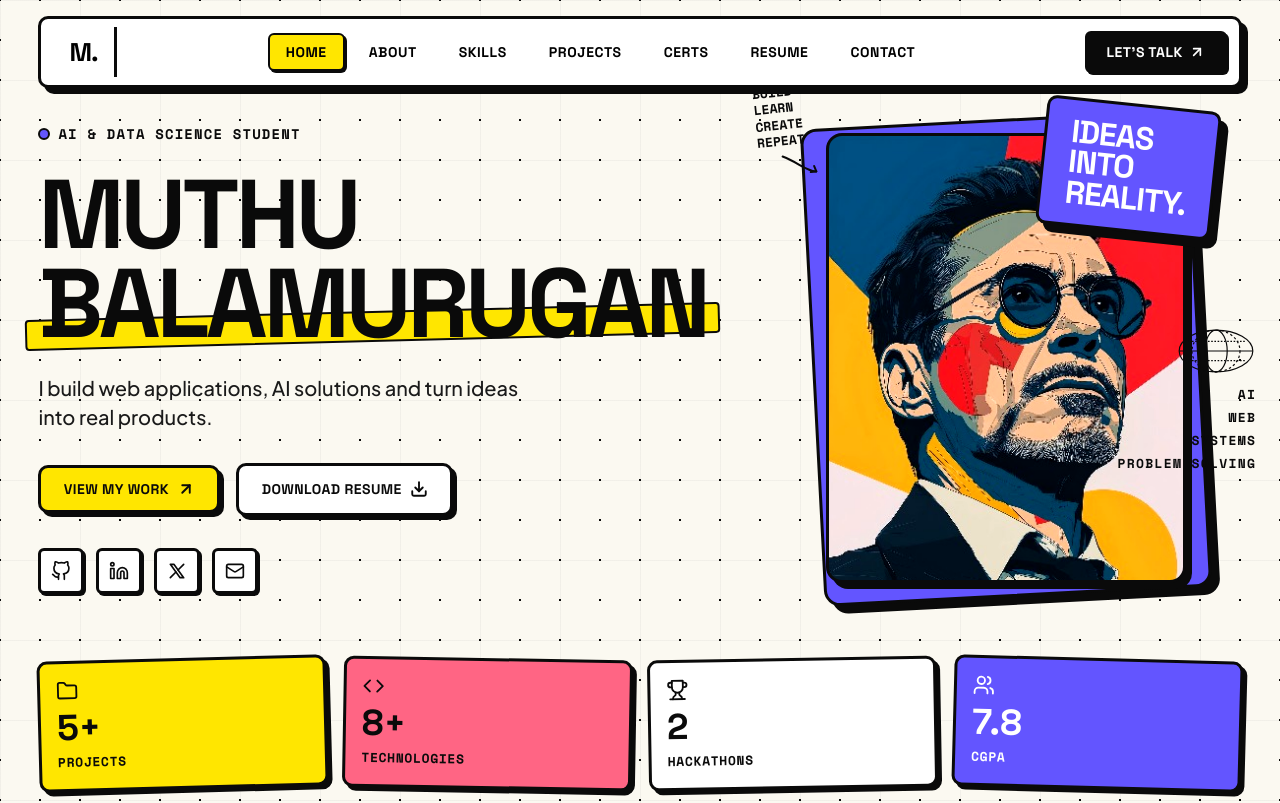
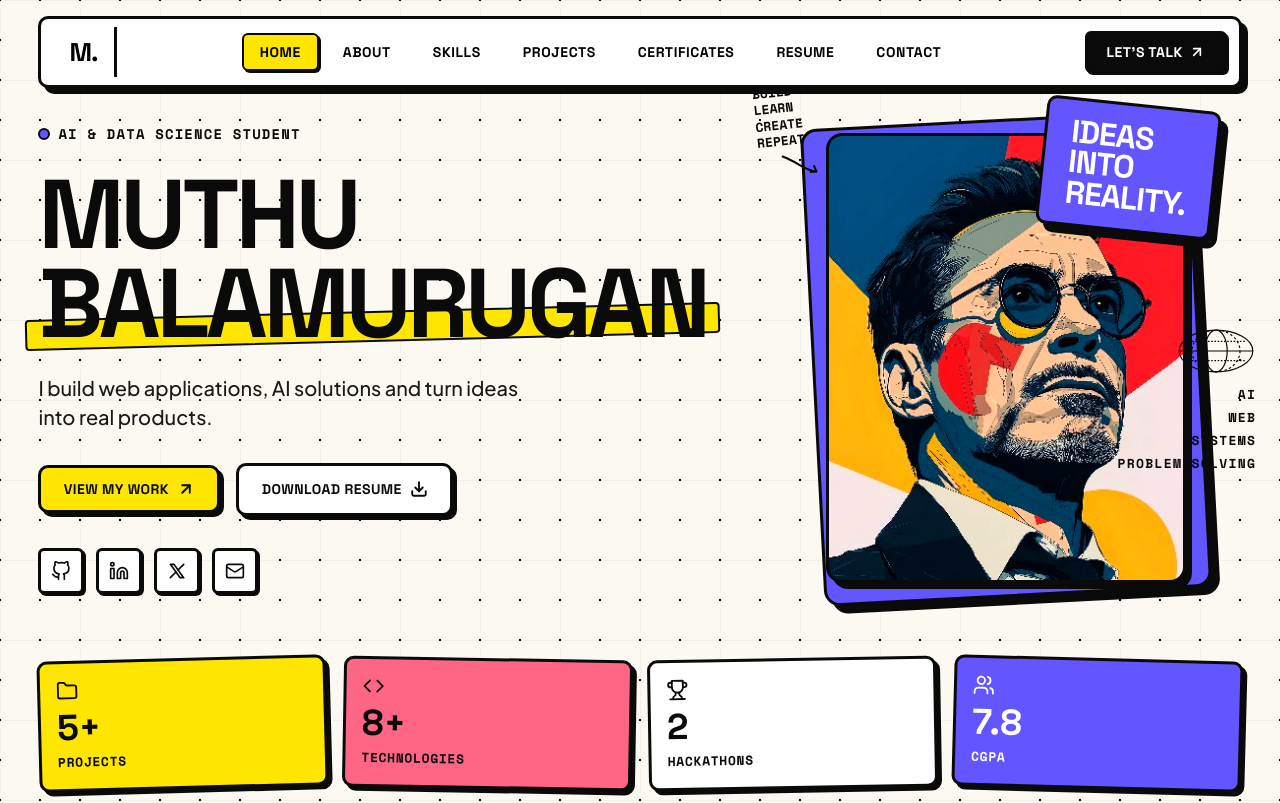
Before and after one commit to Aztrix-MBM/Aztrix-MBM.github.io, a React (Vite) app: page / in a window 1280 px wide. Shown: the top 803 px of the page. Built offline with nearby package versions, Linux system fonts and the light colour scheme.

Commit message:
chore: rename CERTS navbar label to CERTIFICATES

```diff
--- a/src/components/ui/Navbar.tsx
+++ b/src/components/ui/Navbar.tsx
@@ -11,7 +11,7 @@ export const navItems: NavItem[] = [
   { label: 'ABOUT', id: 'about' },
   { label: 'SKILLS', id: 'skills' },
   { label: 'PROJECTS', id: 'projects' },
-  { label: 'CERTS', id: 'certifications' },
+  { label: 'CERTIFICATES', id: 'certifications' },
   { label: 'RESUME', id: 'resume' },
   { label: 'CONTACT', id: 'contact' }
 ];
```
